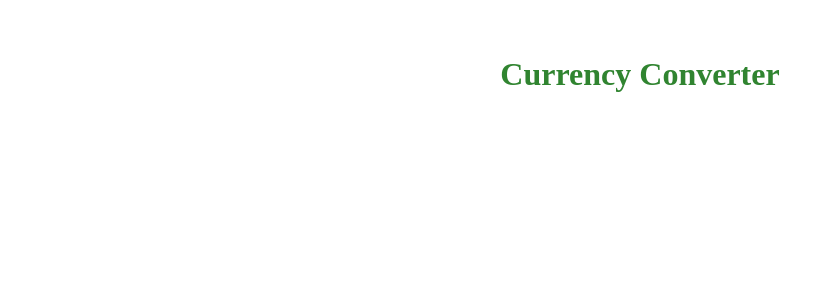
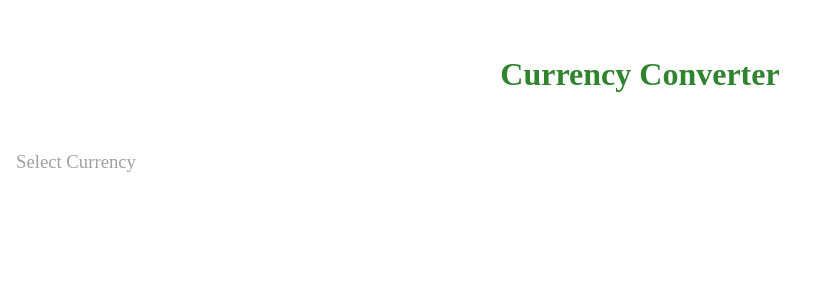
Before and after one commit to mfelipegs/curconv-vue, a Vue app: page / in a window 1280 px wide. Shown: the top 300 px of the page, without its empty margins (0-825 px from the left). Built offline with nearby package versions, Linux system fonts and the light colour scheme; a web font is replaced by a local one.

Commit message:
chore: organizing structure in pages

```diff
--- a/src/App.vue
+++ b/src/App.vue
@@ -1,14 +1,14 @@
 <template>
-  <UIHeader />
+  <ConverterHome />
 </template>
 
 <script>
-import UIHeader from "./components/UI/Header.vue";
+import ConverterHome from "./pages/ConverterHome.vue";
 
 export default {
   name: "App",
   components: {
-    UIHeader,
+    ConverterHome,
   },
 };
 </script>
--- /dev/null
+++ b/src/pages/ConverterHome.vue
@@ -0,0 +1,17 @@
+<template>
+  <UIHeader />
+  <MainConverterHome />
+</template>
+
+<script>
+import UIHeader from "../components/UI/Header.vue";
+import MainConverterHome from "./components/MainConverterHome.vue";
+
+export default {
+  name: "ConverterHome",
+  components: {
+    UIHeader,
+    MainConverterHome,
+  },
+};
+</script>
--- /dev/null
+++ b/src/pages/components/MainConverterHome.vue
@@ -0,0 +1,20 @@
+<template>
+  <main><h3>Select Currency</h3></main>
+</template>
+
+<script>
+export default {
+  name: "MainConverterHome",
+};
+</script>
+
+<style scoped>
+main {
+  padding: 0 1rem;
+}
+
+h3 {
+  color: rgb(160, 160, 160);
+  font-weight: 500;
+}
+</style>
```
